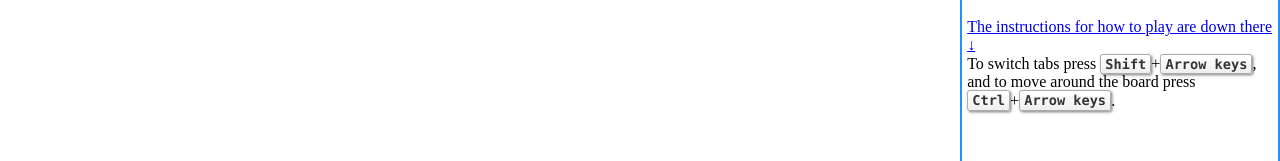
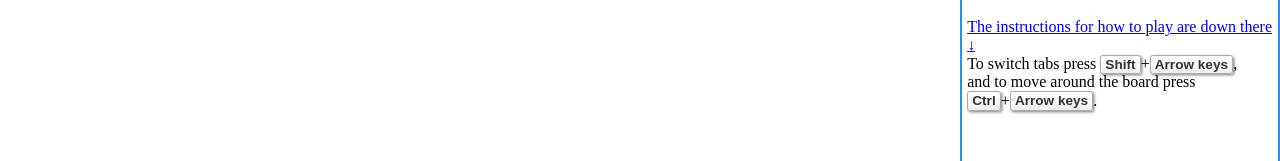
Before and after one commit to icecream17/tic-tac-toe-grow-for-website, a website: page game.html in a window 1280 px wide. Shown: the part 231-392 px from the top of the page. Drawn offline with Linux system fonts and the light colour scheme.

Commit message:
Update style.css

```diff
--- a/style.css
+++ b/style.css
@@ -221,7 +221,7 @@ kbd {
    border-radius: 0.2em;
    box-shadow: 0.1em 0.1em 0.2em #0007, 0 0.4em 0 0 #FFF inset;
    color: #333;
-   font-family: Consolas, monospace;
+   font-family: Arial, Helvetica, sans-serif;
    font-size: 0.85em;
    font-weight: 700;
    line-height: 1;
```
